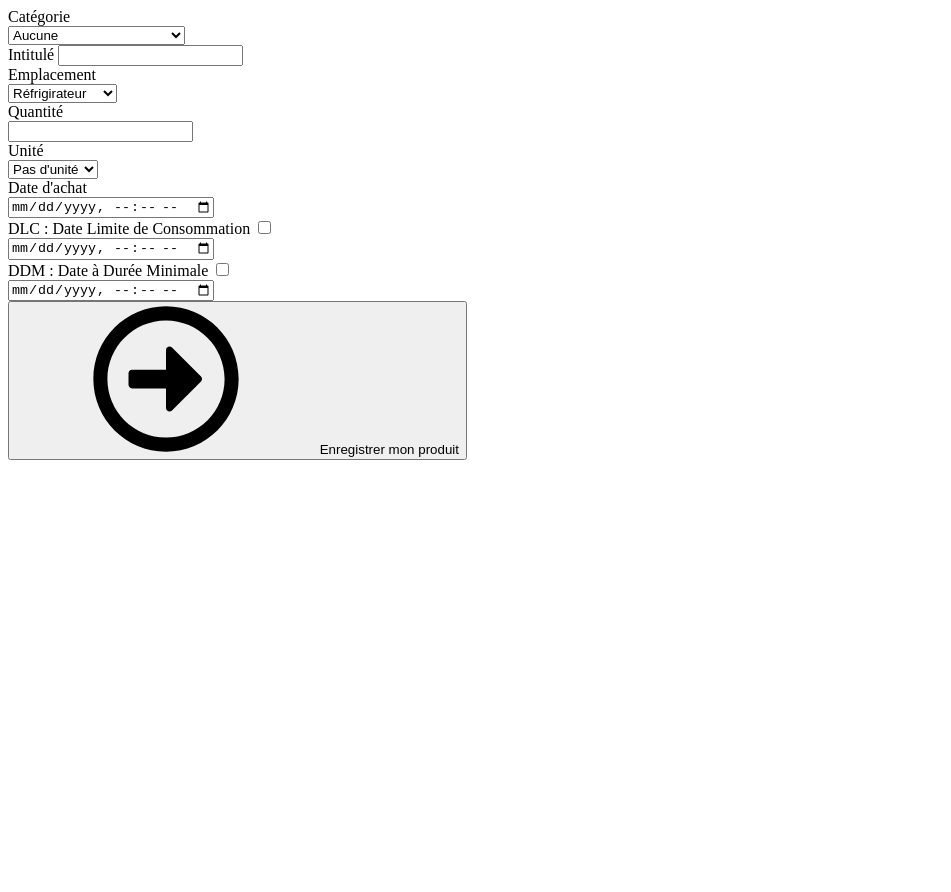
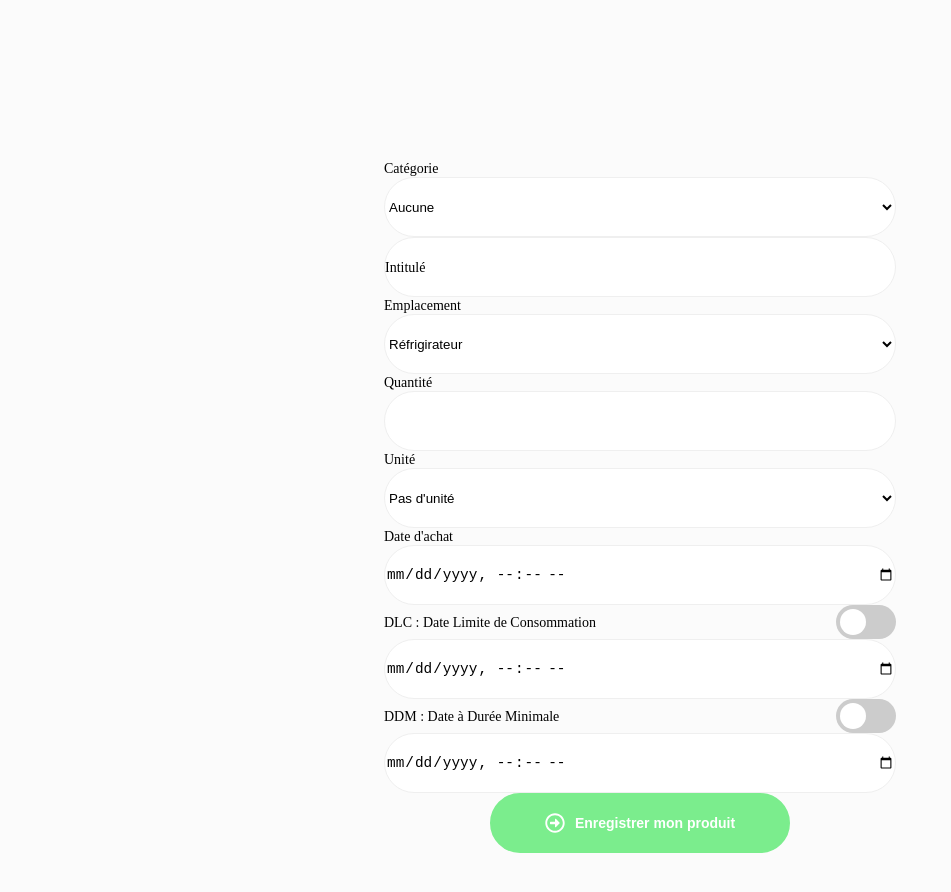
Before and after one commit to NicoN227613/fresh_food, a plain HTML site: page new.html in a window 1280 px wide. Shown: the whole page, without its empty margins (0-951 px from the left). Before the commit the page ends 800 px from the top, so only its background shows below. Drawn offline with Linux system fonts and the light colour scheme.

Commit message:
Avancé page formulaire d'enregistrement d'un produit + modif fichier form

```diff
--- a/css/style.css
+++ b/css/style.css
@@ -1,17 +1,4 @@
 /* Variables */
-<<<<<<< HEAD
-@import "_base.css";
-@import "_reset.css";
-@import "styleformulaire.css";
-@import "styleformulaire2.css";
-@import "styleformulaire1.css";
-@import "_nav.css";
-@import "_header.css";
-@import "_form.css";
-@import "_main.css";
-@import "_footer.css";
-@import "decoupe/_afficheProduit.css";
-=======
 @import "styleformulaire.css";
 @import "styleformulaire1.css";
 @import "styleformulaire2.css";
@@ -24,5 +11,3 @@
 @import "import/_footer.css";
 @import "import/_details.css";
 @import "import/_afficheProduit.css";
-
->>>>>>> 688fb6274b94c26b27d2b65fca9b341c09c397c9
```
